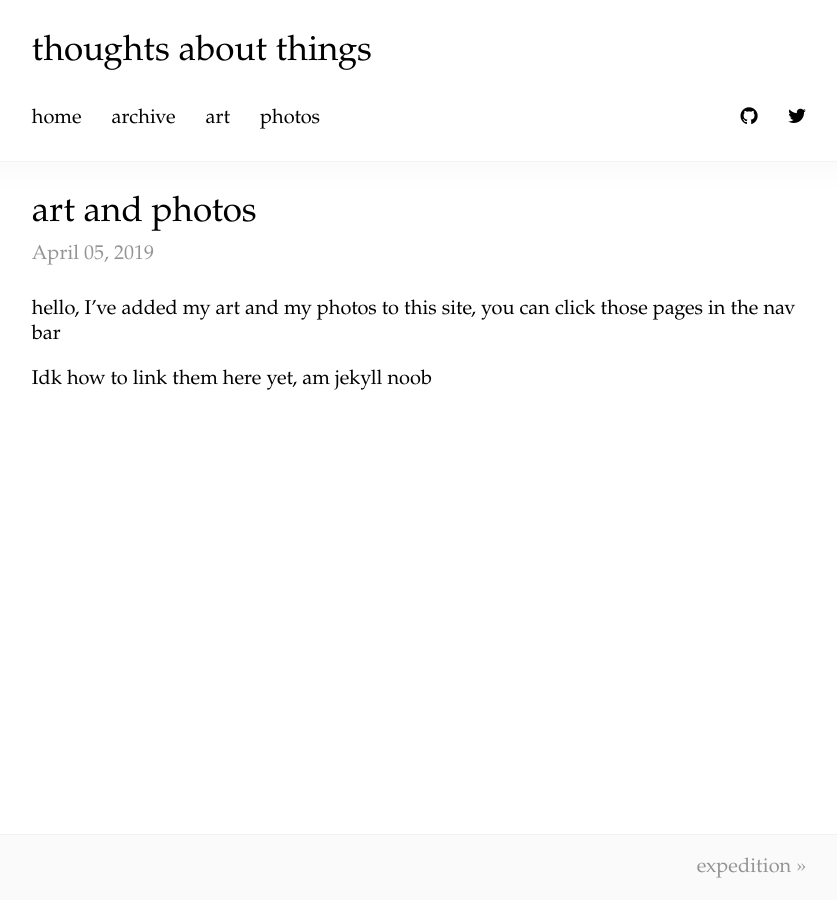
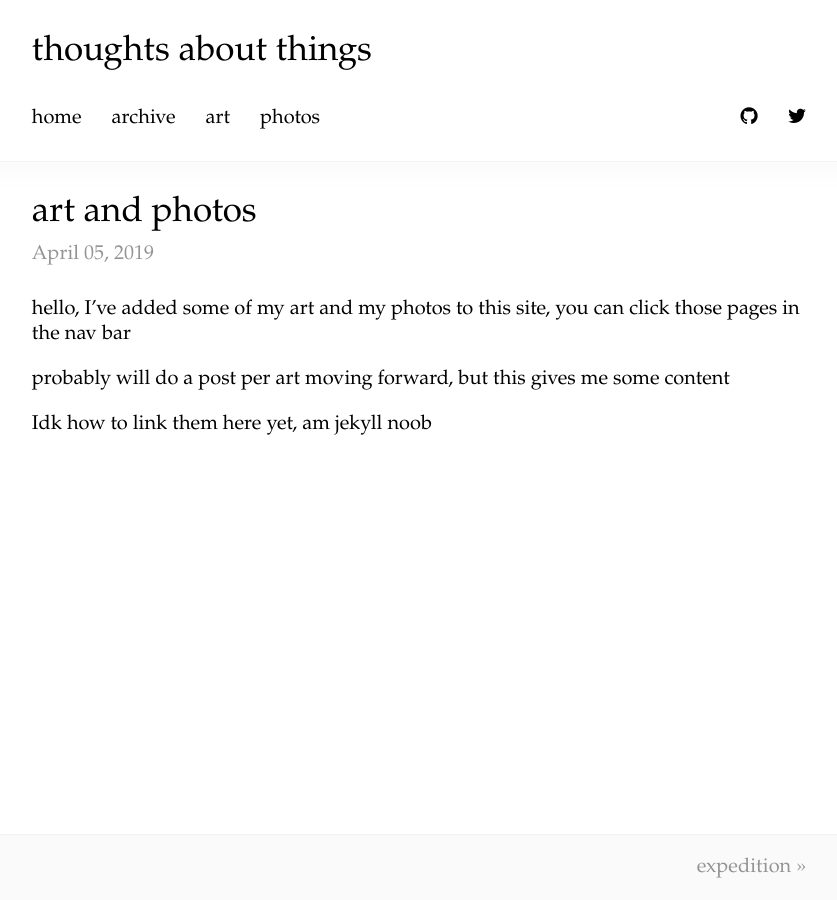
Before and after one commit to christopherstenson/christopherstenson.github.io, a Jekyll site: the page built from _posts/2019-04-05-art-photos.md, in a window 1280 px wide. Shown: the whole page, without its empty margins (221-1058 px from the left). Built offline with Jekyll 4.4.1, drawn with Linux system fonts in a browser that asks for light colours.

Commit message:
Update 2019-04-05-art-photos.md

```diff
--- a/_posts/2019-04-05-art-photos.md
+++ b/_posts/2019-04-05-art-photos.md
@@ -3,6 +3,8 @@ layout: post
 title: "art and photos"
 ---
 
-hello, I've added my art and my photos to this site, you can click those pages in the nav bar
+hello, I've added some of my art and my photos to this site, you can click those pages in the nav bar
+
+probably will do a post per art moving forward, but this gives me some content
 
 Idk how to link them here yet, am jekyll noob
```
